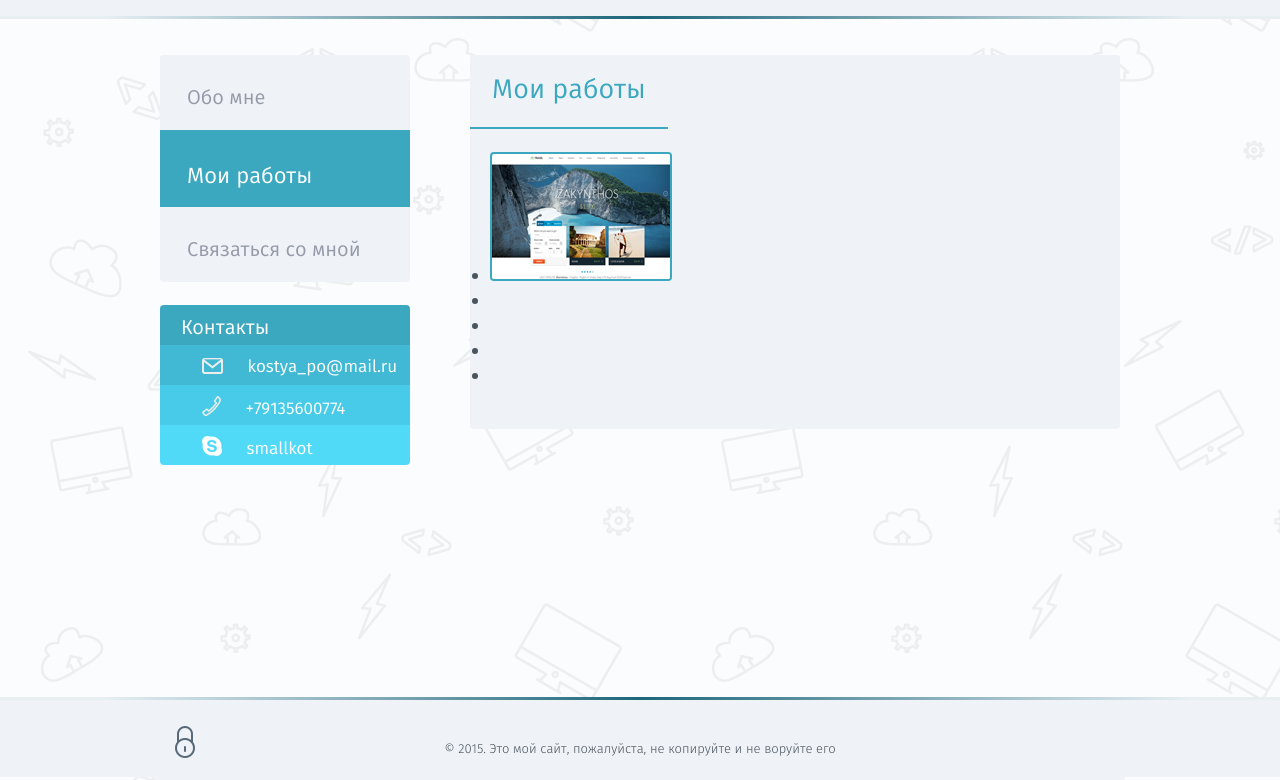
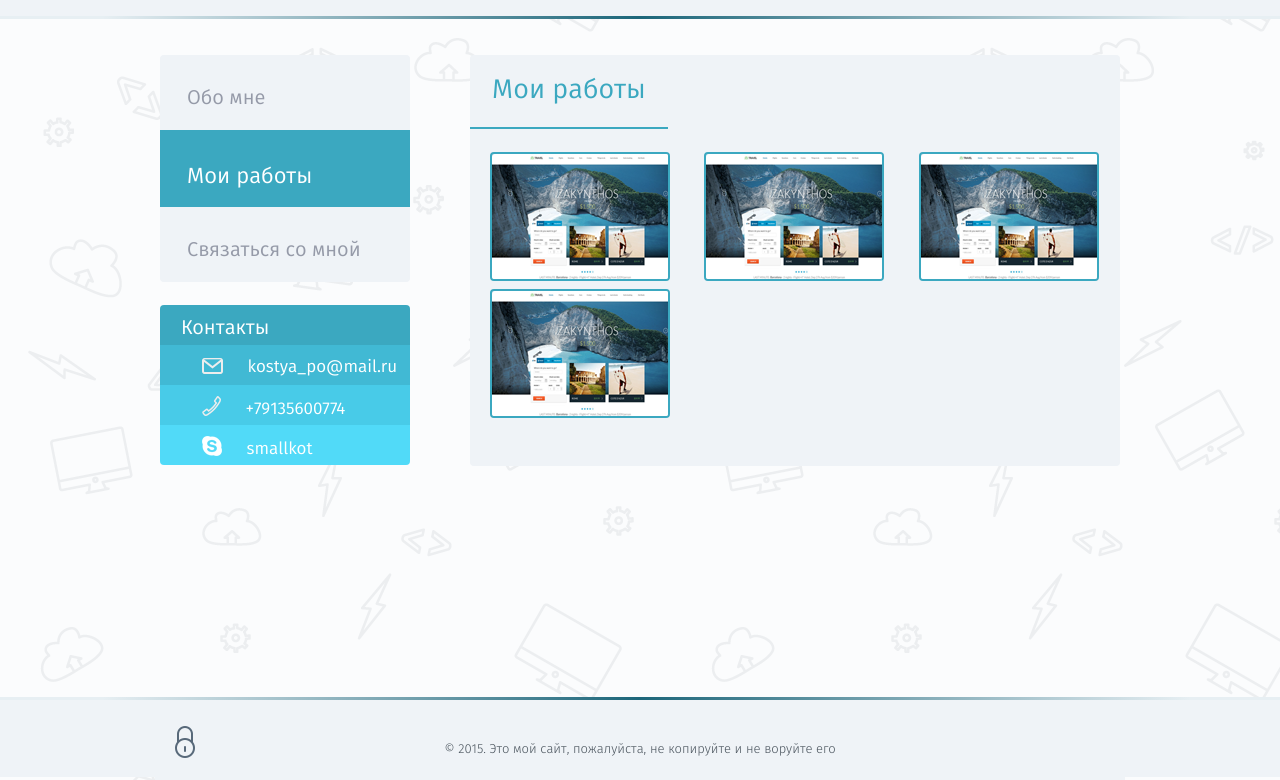
Before and after one commit to smallkot/first_site_dz1_loftschool, a website: page app/my_projects.html in a window 1280 px wide. Shown: the part 103-883 px from the top of the page. Drawn offline with nearby package versions, Linux system fonts and the light colour scheme.

Commit message:
fix projects

```diff
--- a/app/css/my_projects.css
+++ b/app/css/my_projects.css
@@ -1,16 +1,26 @@
 .div-site-img{
 	border: 2px solid #3ba8c0;
 	border-radius: 4px;
-	width: 178px;
+	width: 176px;
 	height: 125px;
 	overflow: hidden;
 }
 
 .site-block{
-	display: inline-block;
-	margin-right: 30px;
+
 }
 
-.site-container{
-	padding: 0 20px;
+.site-container-list{
+	margin-left: -30px;
+	list-style: none;
 }
+
+.site-container-item{
+	margin-left: 30px;
+	display: inline-block;
+}
+
+.section-body{
+	width: 610px;
+	margin: 0 auto;
+}
--- a/app/my_projects.html
+++ b/app/my_projects.html
@@ -90,8 +90,29 @@
 						<h1 class="title-section">Мои работы</h1>
 						<div class="section-body">
 
-								<ul class="site-container">
-									<li class="">
+								<ul class="site-container-list">
+									<li class="site-container-item">
+										<div class="site-block">
+											<div class="div-site-img">
+												<img src="images/site.png" class="site">
+											</div>
+										</div>
+									</li>
+									<li class="site-container-item">
+										<div class="site-block">
+											<div class="div-site-img">
+												<img src="images/site.png" class="site">
+											</div>
+										</div>
+									</li>
+									<li class="site-container-item">
+										<div class="site-block">
+											<div class="div-site-img">
+												<img src="images/site.png" class="site">
+											</div>
+										</div>
+									</li>
+									<li class="site-container-item">
 										<div class="site-block">
 											<div class="div-site-img">
 												<img src="images/site.png" class="site">
```
